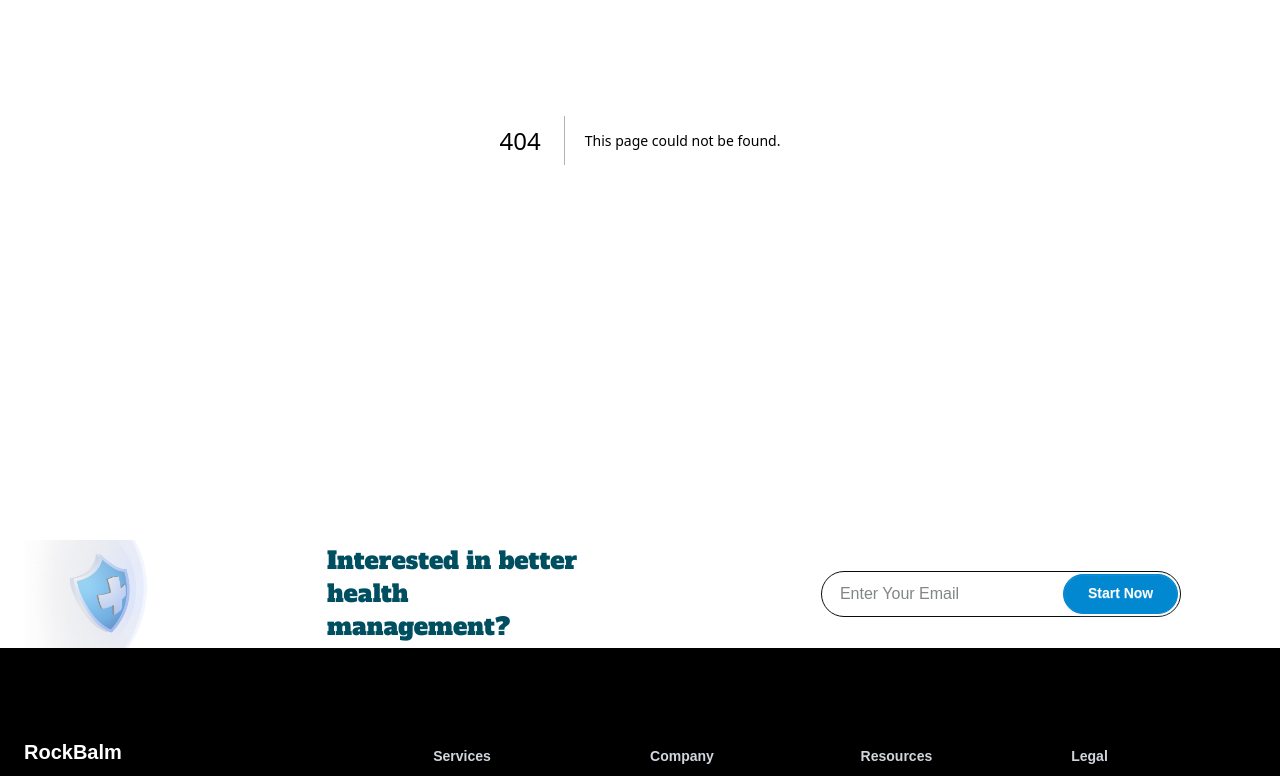
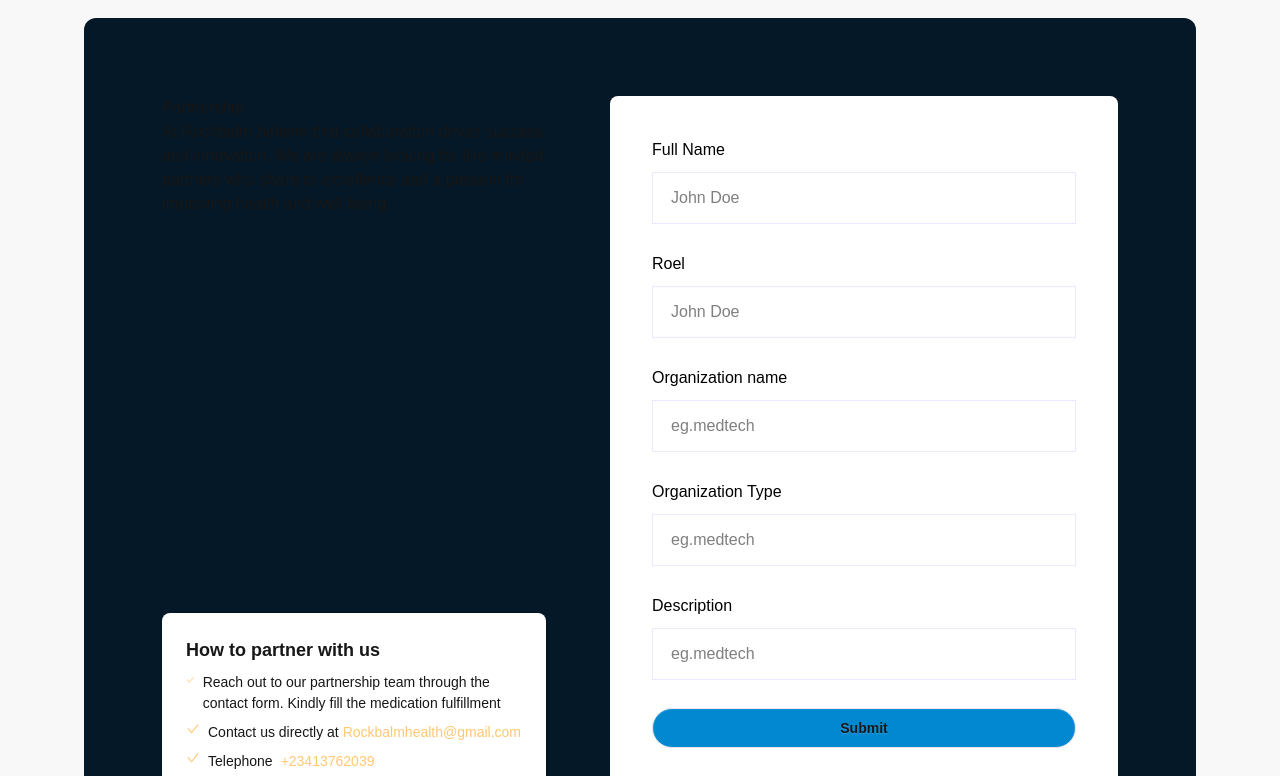
Before and after one commit to kentworld08/RockBalm, a Next.js app: page /SeniorStore in a window 1280 px wide. Before the commit this address had no page. Shown: the part 260-1036 px from the top of the page. Built offline with nearby package versions, Linux system fonts and the light colour scheme.

Commit message:
feat: add SeniorStore

```diff
--- a/Data.tsx
+++ b/Data.tsx
@@ -6,3 +6,5 @@ export const NavLinks: string[] = [
   "Blog",
   "Self Care Hub",
 ];
+
+export const dropdownLink = ["SeniorStore", "Consultation", "Lab Testing"];
--- /dev/null
+++ b/app/NavBar/DropdownLink.tsx
@@ -0,0 +1,17 @@
+import { dropdownLink } from "@/Data";
+import Link from "next/link";
+import React from "react";
+
+const DropdownLink = () => {
+  return (
+    <div className="hidden w-[185px] md:flex flex-col gap-3 justify-center items-center bg-white rounded-lg text-primary absolute">
+      {dropdownLink.map((lnk) => (
+        <Link key={lnk} href={`/${lnk}`}>
+          {lnk}
+        </Link>
+      ))}
+    </div>
+  );
+};
+
+export default DropdownLink;
--- a/app/NavBar/Navbar.tsx
+++ b/app/NavBar/Navbar.tsx
@@ -1,12 +1,16 @@
+import { useState } from "react";
 import MobileMenu from "@/app/NavBar/MobileView/MobileMenu";
 import Link from "next/link";
 import { NavLinks } from "@/Data";
 import Actionbtn from "./actionbtn";
+import DropdownLink from "./DropdownLink";
 
 const Navbar = () => {
+  const [isHovering, setIsHovering] = useState(false);
+
   return (
     <header className="bg-white fixed top-0 left-0 right-0 z-50 w-full">
-      <nav className="navbar justify-between px-6 py-4">
+      <nav className="navbar justify-between px-6 py-4 relative">
         <Link href="/" className="text-black">
           RockBalm
         </Link>
@@ -15,12 +19,18 @@ const Navbar = () => {
           {NavLinks.map((link, index) => (
             <li
               key={index}
-              className="font-inter text-primary text-[clamp(14px,_1vw,_16px)]"
+              className="font-inter text-primary text-[clamp(14px,_1vw,_16px)] relative"
+              onMouseEnter={() => link === "Services" && setIsHovering(true)}
+              onMouseLeave={() => link === "Services" && setIsHovering(false)}
             >
               <Link href={`/${link}`}>{link}</Link>
+
+              {/* Show dropdown only on hover */}
+              {link === "Services" && isHovering && <DropdownLink />}
             </li>
           ))}
         </ul>
+
         <Actionbtn />
         <MobileMenu />
       </nav>
--- /dev/null
+++ b/app/SeniorStore/page.tsx
@@ -0,0 +1,12 @@
+import PartnerWithUs from "@/components/SeniorStore/PartnerWithUs";
+import React from "react";
+
+const SeniorStorePage = () => {
+  return (
+    <main>
+      <PartnerWithUs />
+    </main>
+  );
+};
+
+export default SeniorStorePage;
--- a/components/About/JoinUs.tsx
+++ b/components/About/JoinUs.tsx
@@ -2,7 +2,7 @@ const JoinUs = () => {
   return (
     <section className="bg-[#F8F8F8] flex justify-center items-center p-[84.5px] flex-col gap-[60px] w-full">
       <div className="text-primary text-center px-6">
-        <h1 className="font-alfa-slab font-normal text-[33px] -tracking-[2px]">
+        <h1 className="font-alfa-slab font-normal md:text-[33px] -tracking-[2px]">
           Join Us on This Journey
         </h1>
         <p className="font-medium font-inter md:text-[22px] leading-[32px] md:w-[560px] w-[350px]">
--- /dev/null
+++ b/components/SeniorStore/PartnerWithUs.tsx
@@ -0,0 +1,100 @@
+import { AiOutlineCheck } from "react-icons/ai";
+
+const PartnerWithUs = () => {
+  return (
+    <section className="bg-white flex justify-center items-center pt-[84.5px] flex-col gap-[60px] w-full ">
+      <div className="text-primary text-center px-6">
+        <h1 className="font-alfa-slab font-normal md:text-[33px] -tracking-[2px]">
+          Partner with Us
+        </h1>
+      </div>
+      <div className="bg-[#F8F8F8] md:p-[84px] w-full">
+        <div className="bg-[#041827] md:p-[78px] p-3 rounded-xl flex flex-col md:flex-row gap-16">
+          <div className="md:h-[700px] flex flex-col justify-between gap-10 ">
+            <div className="md:w-96 w-full">
+              <h1>Partnership</h1>
+              <p>
+                At Rockbalm believe that collaboration drives success and
+                innovation. We are always looking for like minded partners who
+                share to excellence and a passion fro improving health and well
+                being.
+              </p>
+            </div>
+            <div className="card bg-base-100 md:w-96 shadow-sm w-full">
+              <div className="card-body">
+                <h2 className="card-title">How to partner with us</h2>
+                <p className="flex gap-2">
+                  <AiOutlineCheck color="#FFC872" size={16} />
+                  Reach out to our partnership team through the contact form.
+                  Kindly fill the medication fulfillment
+                </p>
+                <div className="flex gap-2">
+                  <AiOutlineCheck color="#FFC872" />
+                  <p>
+                    Contact us directly at{" "}
+                    <span className="text-[#FFC872]">
+                      Rockbalmhealth@gmail.com
+                    </span>
+                  </p>
+                </div>
+                <p className="flex gap-2">
+                  <AiOutlineCheck color="#FFC872" />
+                  Telephone <span className="text-[#FFC872]">+23413762039</span>
+                </p>
+              </div>
+            </div>
+          </div>
+          <div className="bg-white md:w-[690px] md:p-[42px] rounded-lg p-4">
+            <form action="" className="text-black flex flex-col gap-7">
+              <div>
+                <label htmlFor="fullName">Full Name</label>
+                <input
+                  type="text"
+                  placeholder="John Doe"
+                  className="border-[1px] mt-2.5 w-full border-[#EDE8FF] py-[13px] px-[18px] block"
+                />
+              </div>
+              <div>
+                <label htmlFor="fullName">Roel</label>
+                <input
+                  type="text"
+                  placeholder="John Doe"
+                  className="border-[1px] mt-2.5 w-full border-[#EDE8FF] py-[13px] px-[18px] block"
+                />
+              </div>
+              <div>
+                <label htmlFor="fullName">Organization name</label>
+                <input
+                  type="text"
+                  placeholder="eg.medtech"
+                  className="border-[1px] mt-2.5 w-full border-[#EDE8FF] py-[13px] px-[18px] block"
+                />
+              </div>
+              <div>
+                <label htmlFor="fullName">Organization Type</label>
+                <input
+                  type="text"
+                  placeholder="eg.medtech"
+                  className="border-[1px] mt-2.5 w-full border-[#EDE8FF] py-[13px] px-[18px] block"
+                />
+              </div>
+              <div>
+                <label htmlFor="fullName">Description</label>
+                <input
+                  type="text"
+                  placeholder="eg.medtech"
+                  className="border-[1px] mt-2.5 w-full border-[#EDE8FF] py-[13px] px-[18px] block"
+                />
+              </div>
+              <button className="btn bg-secondary rounded-full w-full">
+                Submit
+              </button>
+            </form>
+          </div>
+        </div>
+      </div>
+    </section>
+  );
+};
+
+export default PartnerWithUs;
```
